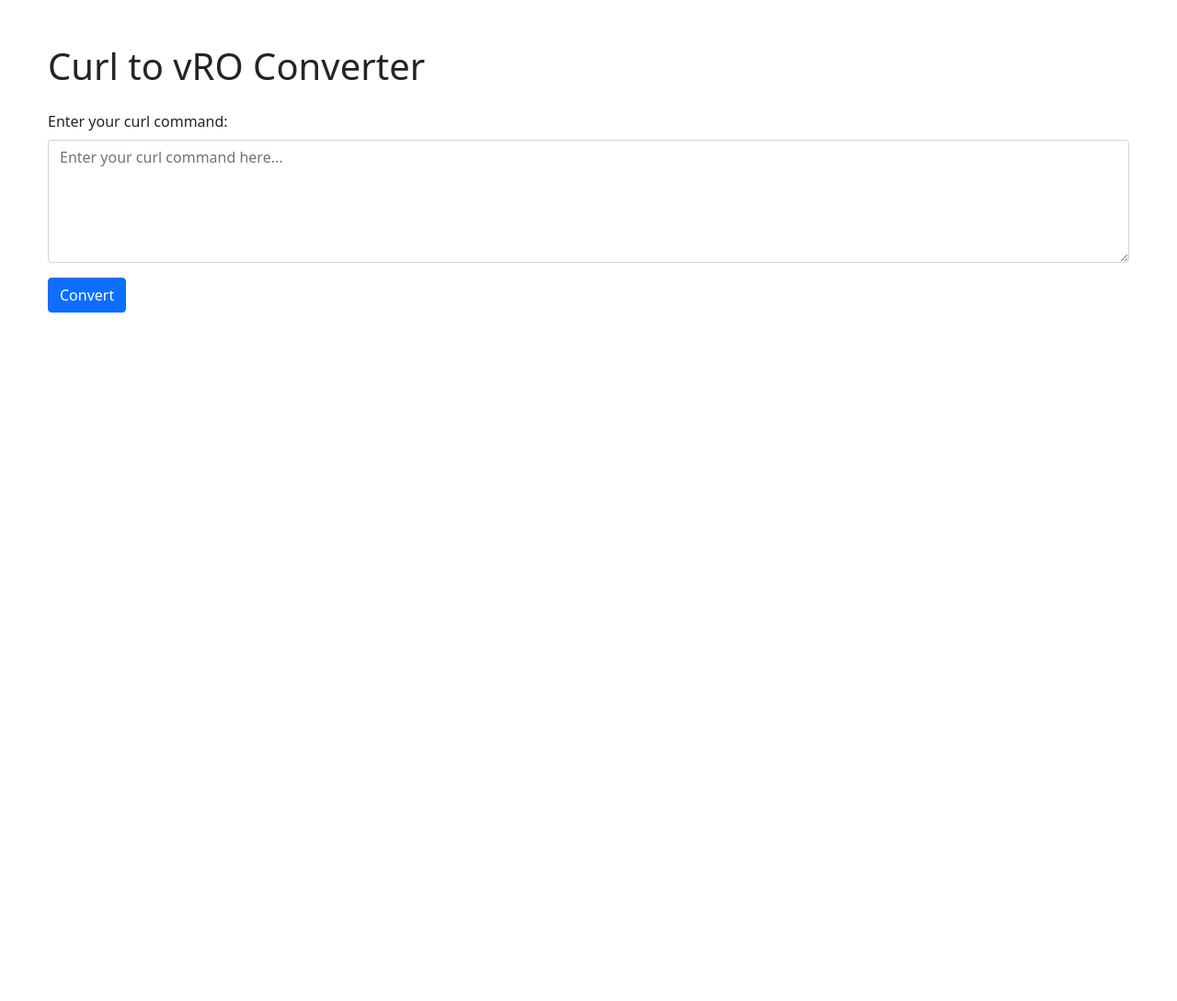
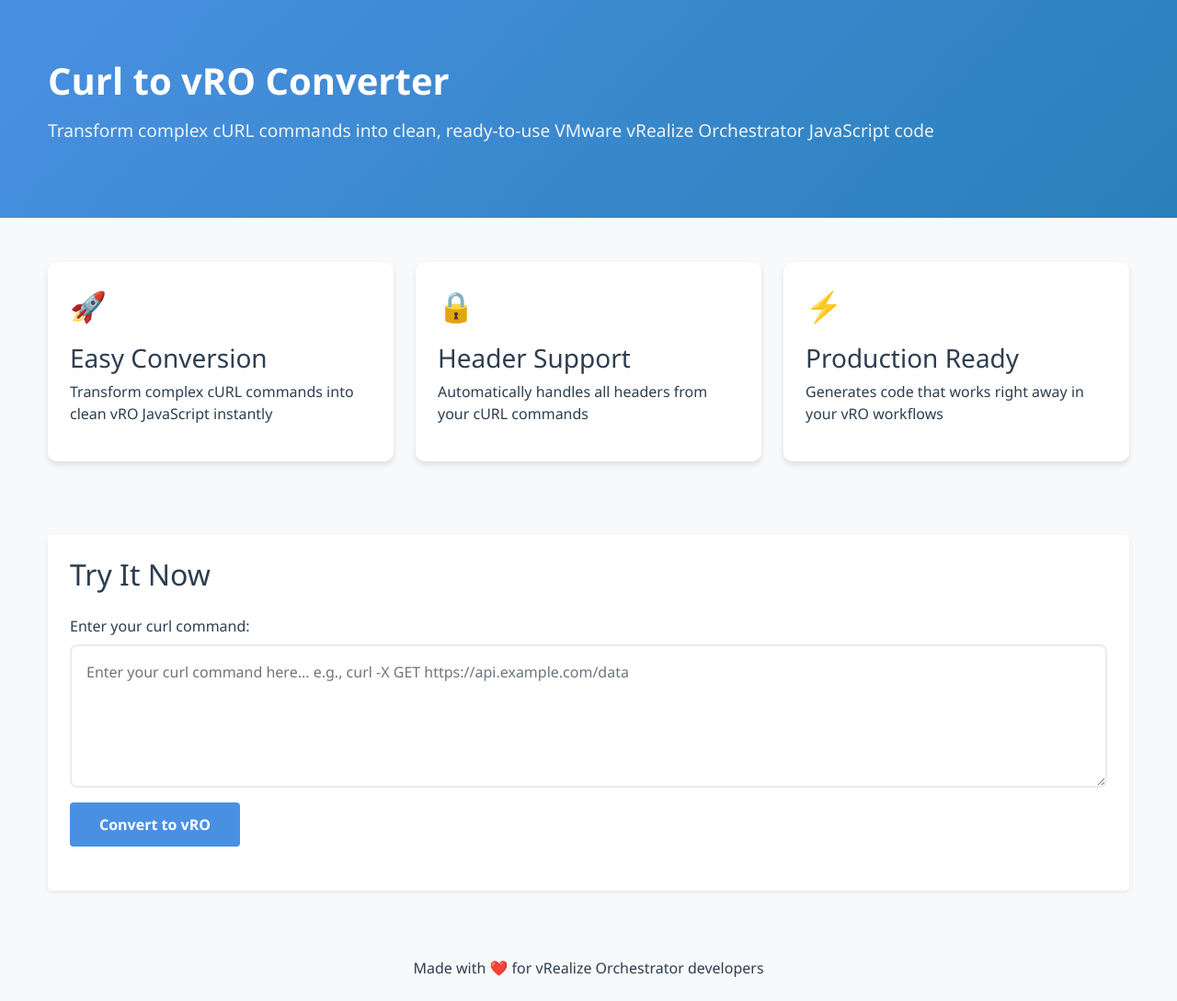
Before and after one commit to imtrinity94/my-node-app, a website: page public/index.html in a window 1280 px wide. Shown: the whole page at 92% size. Before the commit the page ends 800 px from the top, so only its background shows below. Drawn offline with nearby package versions, Linux system fonts and the light colour scheme; a small style sheet from the web is missing.

Commit message:
fixed visual issue

```diff
--- a/public/index.html
+++ b/public/index.html
@@ -5,26 +5,151 @@
     <meta name="viewport" content="width=device-width, initial-scale=1.0">
     <title>Curl to vRO Converter</title>
     <link href="https://cdn.jsdelivr.net/npm/bootstrap@5.1.3/dist/css/bootstrap.min.css" rel="stylesheet">
-    <link href="https://cdnjs.cloudflare.com/ajax/libs/prism/1.24.1/themes/prism.min.css" rel="stylesheet">
+    <link href="https://cdn.jsdelivr.net/npm/prism-themes@1.9.0/themes/prism-vsc-dark-plus.min.css" rel="stylesheet" />
     <style>
-        pre { max-height: 500px; overflow-y: auto; }
-        .container { max-width: 1200px; }
+        :root {
+            --primary-color: #4a90e2;
+            --secondary-color: #2c3e50;
+            --accent-color: #e74c3c;
+        }
+        body {
+            font-family: 'Segoe UI', system-ui, -apple-system, sans-serif;
+            background-color: #f8f9fa;
+            color: var(--secondary-color);
+        }
+        .hero-section {
+            background: linear-gradient(135deg, var(--primary-color), #2980b9);
+            color: white;
+            padding: 4rem 0;
+            margin-bottom: 3rem;
+        }
+        .hero-title {
+            font-size: 2.5rem;
+            font-weight: 700;
+            margin-bottom: 1rem;
+        }
+        .hero-subtitle {
+            font-size: 1.2rem;
+            opacity: 0.9;
+        }
+        .feature-card {
+            background: white;
+            border-radius: 10px;
+            padding: 1.5rem;
+            margin-bottom: 2rem;
+            box-shadow: 0 4px 6px rgba(0, 0, 0, 0.1);
+            transition: transform 0.3s ease;
+        }
+        .feature-card:hover {
+            transform: translateY(-5px);
+        }
+        .feature-icon {
+            font-size: 2rem;
+            color: var(--primary-color);
+            margin-bottom: 1rem;
+        }
+        pre {
+            max-height: 500px;
+            overflow-y: auto;
+            background: #1e1e1e !important;
+            border-radius: 10px;
+            padding: 1.5rem !important;
+            margin: 1.5rem 0;
+            box-shadow: 0 4px 6px rgba(0, 0, 0, 0.1);
+            font-family: 'Consolas', 'Monaco', 'Andale Mono', monospace;
+            font-size: 14px;
+            line-height: 1.5;
+        }
+
+        code[class*="language-"] {
+            text-shadow: none !important;
+            background: none !important;
+            font-family: 'Consolas', 'Monaco', 'Andale Mono', monospace;
+            font-size: 14px;
+            line-height: 1.5;
+            white-space: pre-wrap;
+            word-break: break-all;
+            word-wrap: break-word;
+        }
+        .container {
+            max-width: 1200px;
+        }
+        .btn-primary {
+            background-color: var(--primary-color);
+            border: none;
+            padding: 0.75rem 2rem;
+            font-weight: 600;
+            transition: all 0.3s ease;
+        }
+        .btn-primary:hover {
+            background-color: #357abd;
+            transform: translateY(-2px);
+        }
+        .form-control {
+            border-radius: 8px;
+            padding: 1rem;
+            border: 2px solid #e9ecef;
+            transition: border-color 0.3s ease;
+        }
+        .form-control:focus {
+            border-color: var(--primary-color);
+            box-shadow: 0 0 0 0.2rem rgba(74, 144, 226, 0.25);
+        }
     </style>
 </head>
 <body>
-    <div class="container my-5">
-        <h1 class="mb-4">Curl to vRO Converter</h1>
+    <div class="hero-section">
+        <div class="container">
+            <h1 class="hero-title">Curl to vRO Converter</h1>
+            <p class="hero-subtitle">Transform complex cURL commands into clean, ready-to-use VMware vRealize Orchestrator JavaScript code</p>
+        </div>
+    </div>
+
+    <div class="container">
+        <div class="row mb-5">
+            <div class="col-md-4">
+                <div class="feature-card">
+                    <div class="feature-icon">🚀</div>
+                    <h3>Easy Conversion</h3>
+                    <p>Transform complex cURL commands into clean vRO JavaScript instantly</p>
+                </div>
+            </div>
+            <div class="col-md-4">
+                <div class="feature-card">
+                    <div class="feature-icon">🔒</div>
+                    <h3>Header Support</h3>
+                    <p>Automatically handles all headers from your cURL commands</p>
+                </div>
+            </div>
+            <div class="col-md-4">
+                <div class="feature-card">
+                    <div class="feature-icon">⚡</div>
+                    <h3>Production Ready</h3>
+                    <p>Generates code that works right away in your vRO workflows</p>
+                </div>
+            </div>
+        </div>
+
+        <div class="conversion-section bg-white p-4 rounded-3 shadow-sm">
+            <h2 class="mb-4">Try It Now</h2>
             <div class="mb-3">
                 <label for="curlCommand" class="form-label">Enter your curl command:</label>
-            <textarea class="form-control" id="curlCommand" rows="5" placeholder="Enter your curl command here..."></textarea>
+                <textarea class="form-control" id="curlCommand" rows="5" placeholder="Enter your curl command here... e.g., curl -X GET https://api.example.com/data"></textarea>
             </div>
-        <button class="btn btn-primary mb-4" onclick="convertCommand()">Convert</button>
+            <button class="btn btn-primary mb-4" onclick="convertCommand()">Convert to vRO</button>
 
             <div id="result" style="display: none;">
                 <h3>Generated vRO Code:</h3>
                 <pre><code class="language-javascript" id="vroCode"></code></pre>
             </div>
         </div>
+    </div>
+
+    <footer class="bg-light mt-5 py-4">
+        <div class="container text-center">
+            <p class="mb-0">Made with ❤️ for vRealize Orchestrator developers</p>
+        </div>
+    </footer>
 
     <script src="https://cdnjs.cloudflare.com/ajax/libs/prism/1.24.1/prism.min.js"></script>
     <script src="https://cdnjs.cloudflare.com/ajax/libs/prism/1.24.1/components/prism-javascript.min.js"></script>
@@ -55,9 +180,22 @@
                 const data = await response.json();
 
                 if (data.result) {
-                    codeElement.textContent = data.result;
+                    // Clear previous content and result div
+                    resultDiv.style.display = 'none';
+                    codeElement.textContent = '';
+
+                    // Format the code with proper indentation
+                    const formattedCode = data.result
+                        .split('\n')
+                        .map(line => line.trim())
+                        .join('\n');
+
+                    // Set new content
+                    codeElement.textContent = formattedCode;
+
+                    // Show result and highlight
+                    resultDiv.style.display = 'block';
                     Prism.highlightElement(codeElement);
-                    resultDiv.style.display = 'block';
                 } else if (data.error) {
                     alert('Error: ' + data.error);
                 } else {
```
Lines whose indentation alone changed are shown as unchanged.
